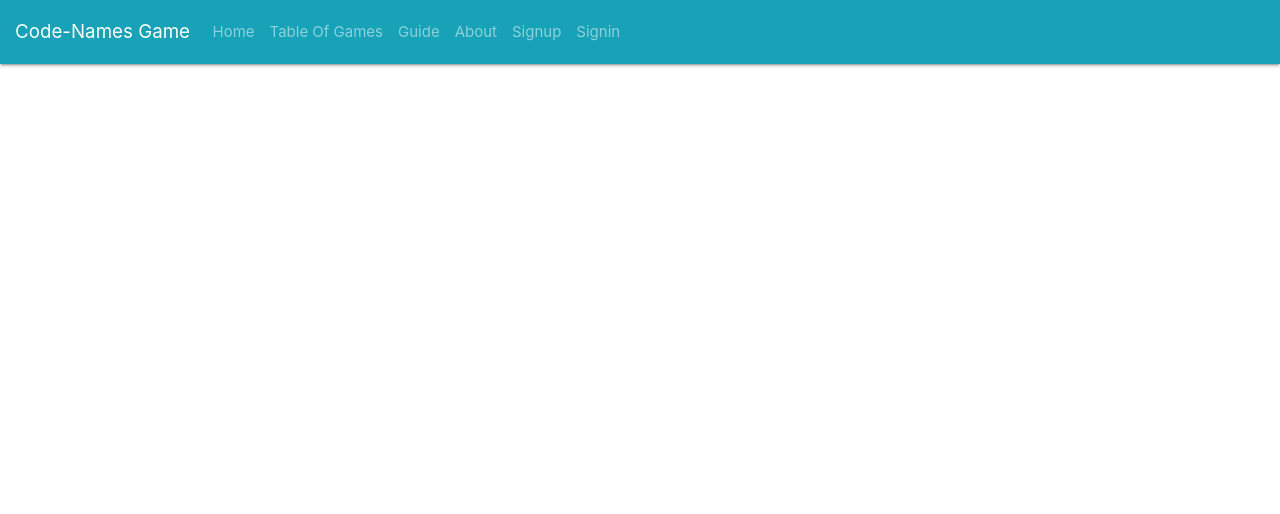
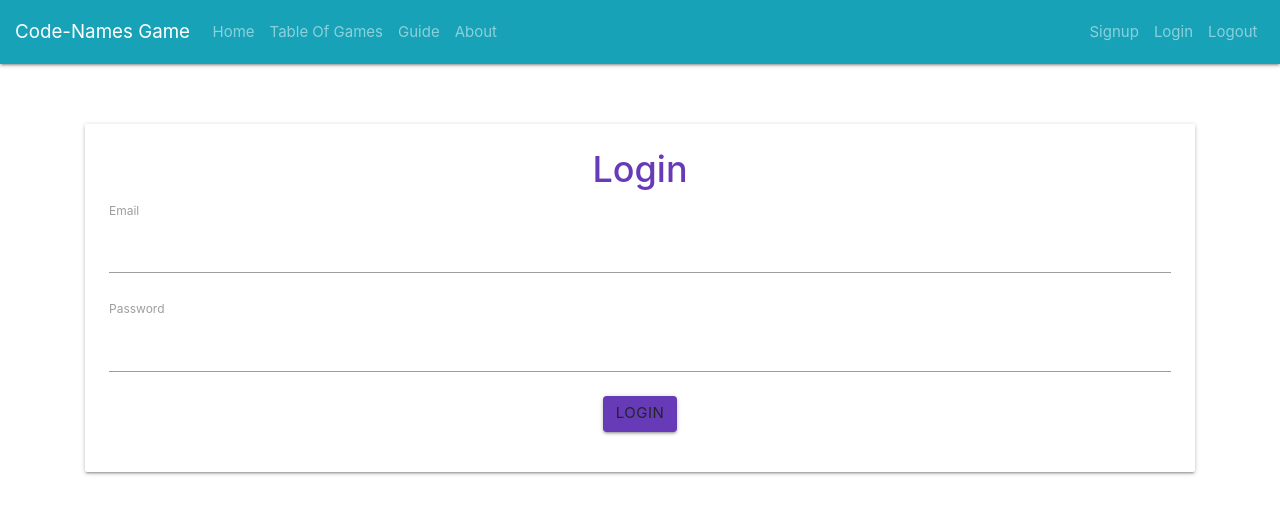
Before and after one commit to avi326/CodeNames, a Vue app: page /login in a window 1280 px wide. Shown: the top 514 px of the page. Built offline with nearby package versions, Linux system fonts and the light colour scheme; no server answers; what vue-chat-scroll would draw is missing.

Commit message:
add login and logout.

```diff
--- a/src/components/Navbar.vue
+++ b/src/components/Navbar.vue
@@ -8,10 +8,13 @@
                         <b-nav-item :to="{ name: 'TableOfGames'}"> Table Of Games </b-nav-item>
                         <b-nav-item :to="{ name: 'Guide'}"> Guide </b-nav-item>
                         <b-nav-item :to="{ name: 'About'}"> About </b-nav-item>
+                    </b-navbar-nav>
+                    <b-navbar-nav class="ml-auto">
                         <b-nav-item :to="{ name: 'Signup'}"> Signup </b-nav-item>
-                    <b-nav-item :to="{ name: 'About'}"> Signin </b-nav-item>
+                        <b-nav-item :to="{ name: 'Login'}"> Login </b-nav-item>
+                        <b-nav-item @click="logout"> Logout </b-nav-item>
+                   </b-navbar-nav>
                     <!-- <b-nav-item :to="{ name: 'About'}"> <span class="glyphicon glyphicon-log-in"></span> Login </b-nav-item>  -->
-                </b-navbar-nav>
             </b-collapse>
         </b-navbar>
 
@@ -20,12 +23,24 @@
 </template>
 
 <script>
+import firebase from 'firebase'
+
 export default {
     name: 'Navbar',
     data () {
         return {
 
         }
+    },
+    methods: {
+        logout () {
+            firebase.auth().signOut().then( () => {
+                this.$router.push({ name: 'Home'})
+            }
+
+            )
+        }
+
     }
 }
 </script>
--- /dev/null
+++ b/src/components/auth/Login.vue
@@ -0,0 +1,61 @@
+<template>
+  <div class="login container">
+    <form class="card-panel" @submit.prevent="login">
+      <h2 class="center deep-purple-text">Login</h2>
+      <div class="field">
+        <label for="email">Email</label>
+        <input id="email" type="email" v-model="email">
+      </div>
+      <div class="field">
+        <label for="password">Password</label>
+        <input id="password" type="password" v-model="password">
+      </div>
+      <p v-if="feedback" class="red-text center">{{ feedback }}</p>
+      <div class="field center">
+        <button class="btn deep-purple">Login</button>
+      </div>
+    </form>
+  </div>
+</template>
+
+<script>
+import firebase from 'firebase'
+export default {
+  name: 'Login',
+  data(){
+    return{
+      email: null,
+      password: null,
+      feedback: null
+    }
+  },
+  methods: {
+    login(){
+      if(this.email && this.password){
+        this.feedback = null
+        firebase.auth().signInWithEmailAndPassword(this.email, this.password)
+        .then(cred => {
+          this.$router.push({ name: 'TableOfGames' })
+        }).catch(err => {
+          this.feedback = err.message
+        })
+      } else {
+        this.feedback = 'Please fill in both fields'
+      }
+    }
+  }
+}
+</script>
+
+<style>
+.login{
+  max-width: 400px;
+  margin-top: 60px;
+}
+.login h2{
+  font-size: 2.4em;
+}
+.login .field{
+  margin-bottom: 16px;
+}
+</style>
--- a/src/router/index.js
+++ b/src/router/index.js
@@ -7,6 +7,7 @@ import TableOfGames from '@/components/TableOfGames'
 import Register from '@/components/Register'
 import Chat from '@/components/Chat'
 import Signup from '@/components/auth/Signup'
+import Login from '@/components/auth/Login'
 
 Vue.use(Router)
 
@@ -56,6 +57,11 @@ export default new Router({
       path: '/signup',
       name: 'Signup',
       component: Signup
+    },
+    {
+      path: '/login',
+      name: 'Login',
+      component: Login
     }
   ]
 })
```
Lines whose indentation alone changed are shown as unchanged.
